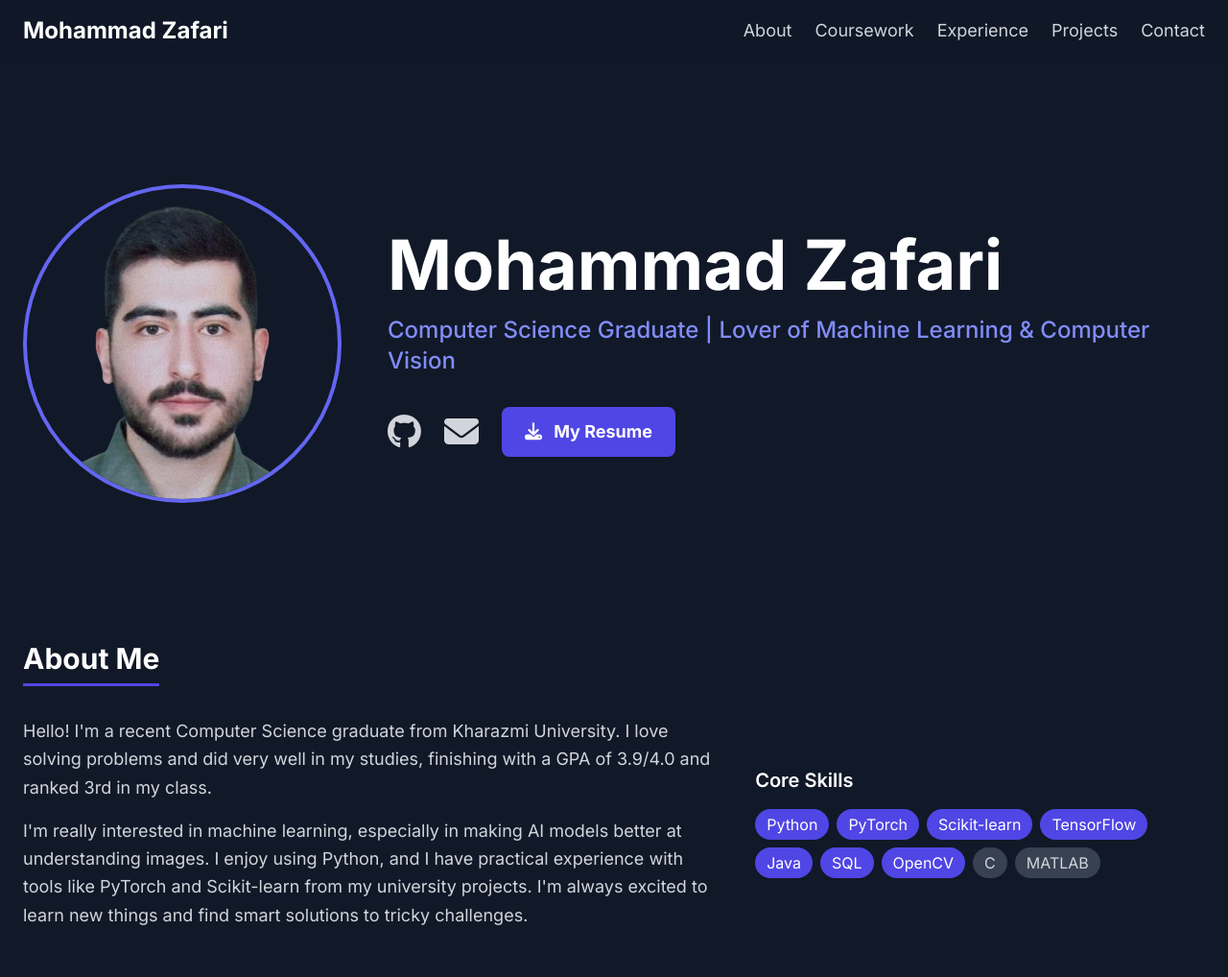
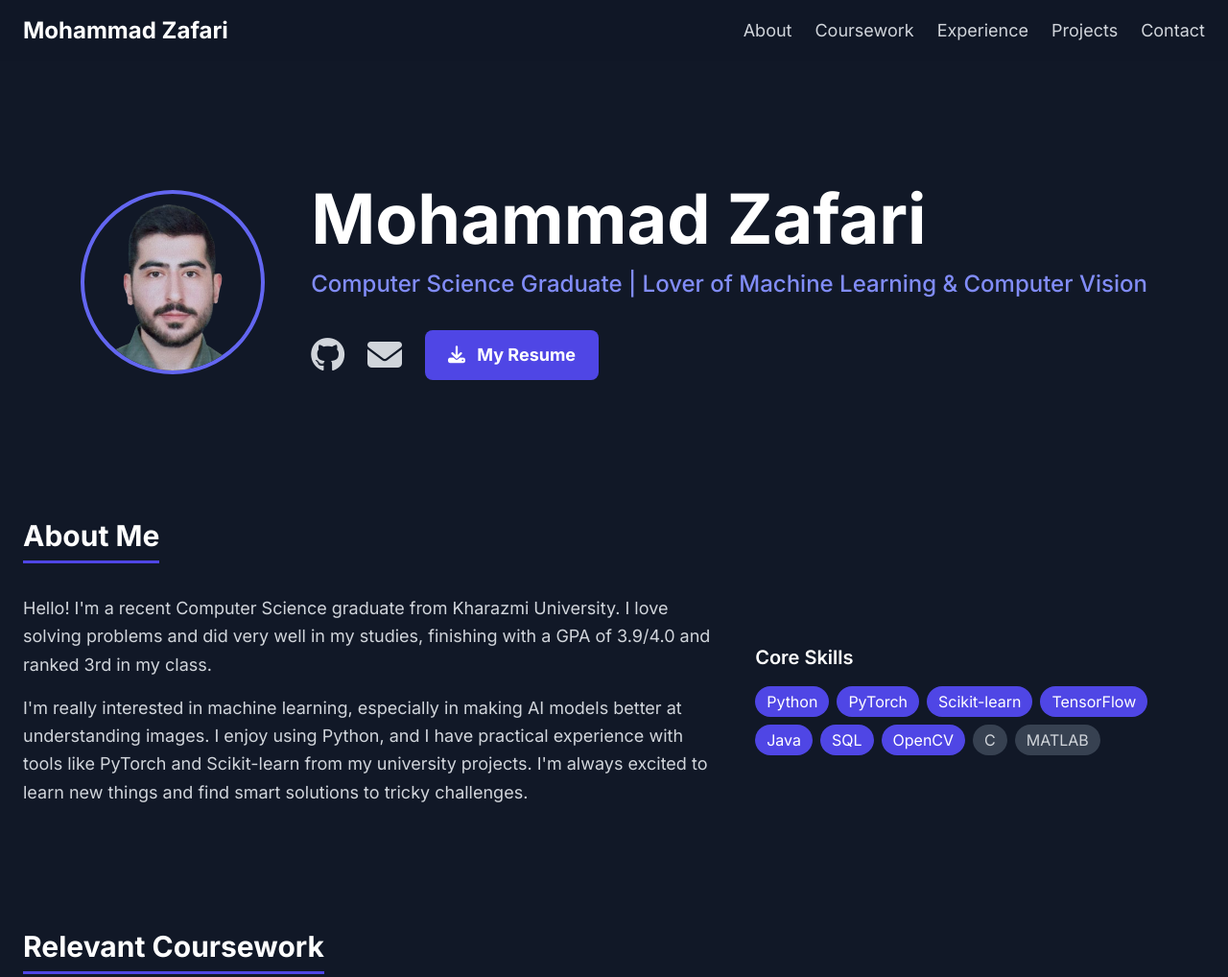
Before and after one commit to m-zafari/m-zafari.github.io, a plain HTML site: page index.html in a window 1280 px wide. Shown: the top 1018 px of the page at 96% size. Drawn offline with nearby package versions, Linux system fonts and the light colour scheme.

Commit message:
Update index.html

```diff
--- a/index.html
+++ b/index.html
@@ -71,7 +71,7 @@
         <section id="hero" class="py-20">
             <div class="flex flex-col md:flex-row items-center justify-center gap-12">
                 <div class="flex-shrink-0">
-                    <img src="./mypicture.jpg" alt="Mohammad Zafari" class="w-49 h-49 rounded-full object-cover border-4 border-indigo-500">
+                    <img src="./mypicture.jpg" alt="Mohammad Zafari" class="w-48 h-48 rounded-full object-cover border-4 border-indigo-500">
                 </div>
                 <div class="text-center md:text-left">
                     <h1 class="text-5xl md:text-7xl font-extrabold text-white leading-tight">
```
